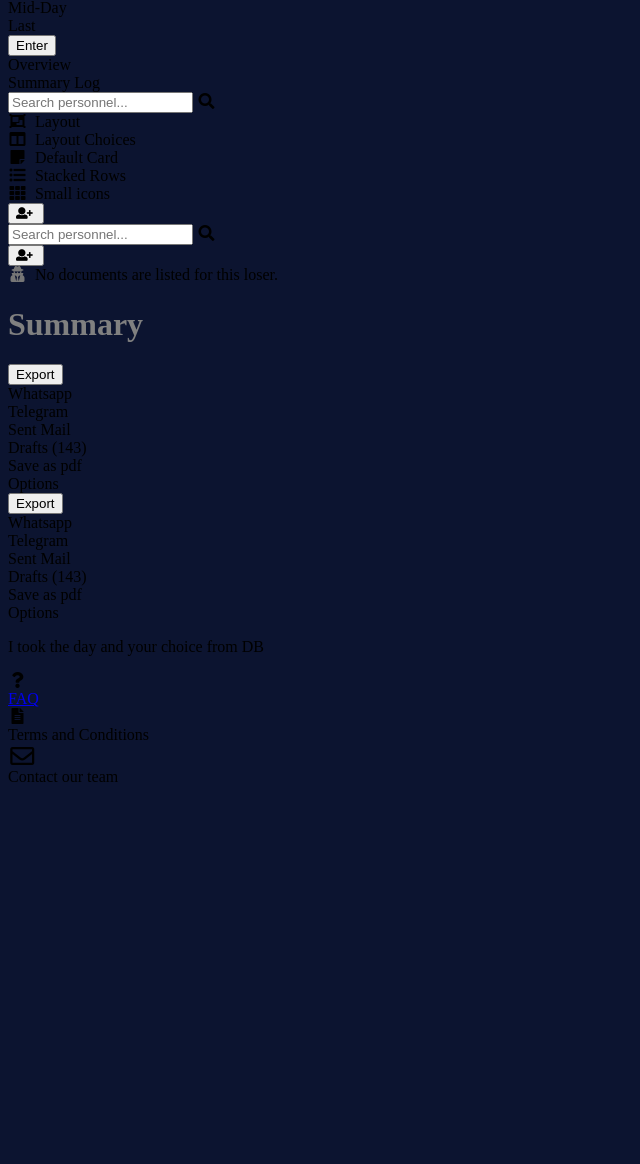
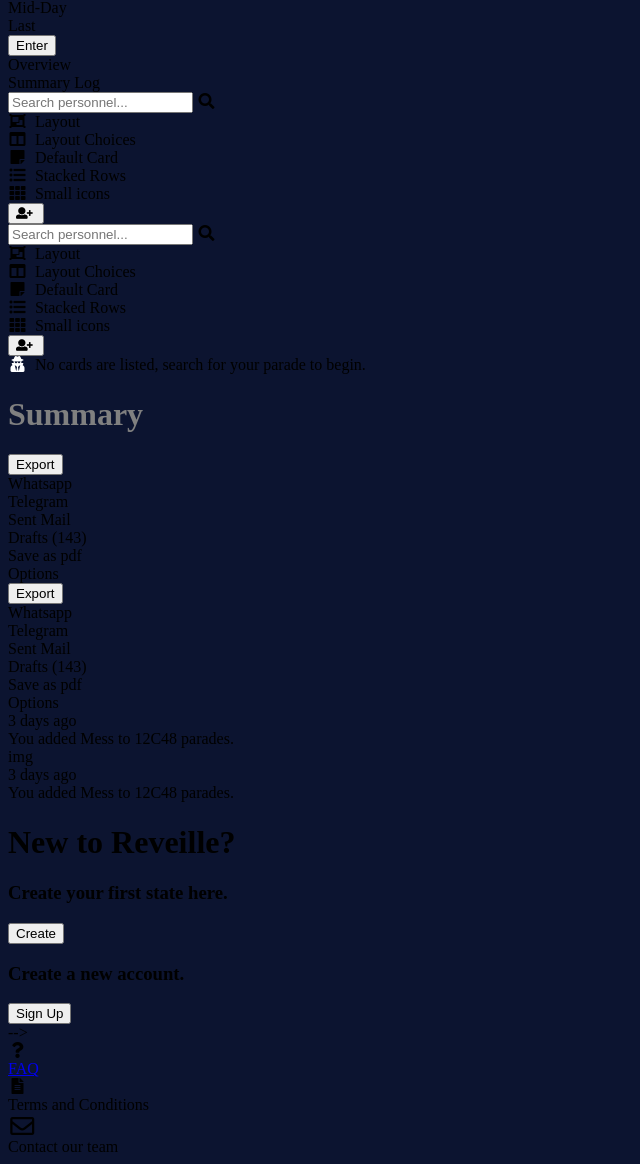
Before and after one commit to ezeAng/reveilleBeta, a Django app: page /home/ in a window 1280 px wide. Shown: the part 819-1983 px from the top of the page, without its empty margins (0-640 px from the left). Before the commit the page ends 1601 px from the top, so only its background shows below. Run offline with Django 3.2, Linux system fonts and the light colour scheme.

Commit message:
some r buggy

```diff
--- a/attendance/static/attendance/CSS/master.css
+++ b/attendance/static/attendance/CSS/master.css
@@ -44,3 +44,10 @@
   border: none;
 
 }
+
+.ui.menu:after {
+  background-color: beige !important ;
+  z-index: +1 !important;
+  height: 100px !important;
+  width: 100px !important;
+}
--- a/attendance/templates/attendance/Dashboard-Partials/_MainWidgetContents.html
+++ b/attendance/templates/attendance/Dashboard-Partials/_MainWidgetContents.html
@@ -1,4 +1,5 @@
 <!--Main Dashboard Widgets-->
+<!--Can also be split into partial widgets, for future upgrade etc-->
 
 <div class="container">
     <div class="ui centered grid">
@@ -48,13 +49,13 @@
 
                   <div class="extra content">
                     <div class="ui center aligned basic segment">
-                      <button class="ui fluid pink icon button">
+                      <button class="ui fluid orange icon button">
                         <i class="massive handshake icon"></i>
                         <div class="ui hidden divider"></div>
                       </button>
                     </div>
                     <div class="ui center aligned basic segment">
-                      <button class="ui fluid green icon button">
+                      <button class="ui fluid teal icon button">
                         <i class="massive briefcase icon"></i>
                         <div class="ui hidden divider"></div>
                       </button>
--- a/attendance/templates/attendance/Home-Partials/_DimmerAddCard.html
+++ b/attendance/templates/attendance/Home-Partials/_DimmerAddCard.html
@@ -68,8 +68,8 @@
                   <div class="ui hidden divider"></div>
 
                   <div class="extra content">
-                    <button class="ui disabled button" id="AddCardSave" type="submit" >Save</button> <!--Added type=submit-->
-                    <button class="ui orange button" type="button" id="AddCardCancel">Cancel</button>
+                    <button class="ui disabled button" id="AddCardSave" type="submit" >Save</button>
+                    <button class="ui orange button" type="button" id="AddCardCancel">Cancel</button> <!--Has JS to clear input fields-->
                   </div>
                   <div class="ui hidden divider"></div>
                   <div class="ui hidden divider"></div>
--- a/attendance/templates/attendance/Home-Partials/_Footer.html
+++ b/attendance/templates/attendance/Home-Partials/_Footer.html
@@ -35,4 +35,4 @@
 
     </div>
     </div>
-    </div>
+</div>
--- /dev/null
+++ b/attendance/templates/attendance/Home-Partials/_ParadeMakeBanner.html
@@ -0,0 +1,34 @@
+<!--Banner that notes to make parade if its a users first time-->
+
+<div class="ui relaxed centered grid">
+
+    <div class="fourteen wide column">
+      <div class="ui violet inverted segment">
+        <div class="ui basic center aligned segment">
+            <h1>New to Reveille?</h1>
+        </div>
+        <div class="ui hidden divider"></div>
+        <div class="ui centered grid">
+            <div class="eleven wide column">
+                <h3>Create your first state here.</h3>
+            </div>
+            <div class="three wide right aligned column">
+                <button class="ui large orange fluid button">Create</button>
+            </div>
+        </div>
+
+        <div class="ui centered grid">
+            <div class="eleven wide column">
+                <h3>Create a new account.</h3>
+            </div>
+            <div class="three wide right aligned column">
+                <button class="ui large teal fluid button">Sign Up</button>
+            </div>
+        </div>
+
+        <div class="ui hidden divider"></div>
+
+      </div>
+    </div>
+
+</div>
--- a/attendance/templates/attendance/Home-Partials/_TabsAndCards.html
+++ b/attendance/templates/attendance/Home-Partials/_TabsAndCards.html
@@ -4,7 +4,7 @@
 
 <div class="ui center aligned grid">
     <div class="fourteen wide column">
-      <div class="ui top attached tabular inverted violet menu">
+      <div class="ui top attached tabular inverted violet menu" id="CardTabs">
         <a class="active item" data-tab="first">Overview</a>
         <a class="item" data-tab="second">Summary</a>
         <a class="item" data-tab="third" >Log</a>
@@ -33,9 +33,9 @@
           </div>
 
           <!--Layout Changer -->
-          <div class="computer only violet two wide column">
+          <div class="computer only violet three wide column">
             <div class="ui basic right aligned segment">
-              <div class="ui floating labeled icon dropdown button">
+              <div class="ui disabled floating labeled icon dropdown fluid button" id="LayoutBtn">
                 <i class="object group icon"></i>
                 <span class="text">Layout</span>
                 <div class="menu">
@@ -62,13 +62,14 @@
           </div>
 
           <!--Add Card Toggle-->
-          <div class="computer only violet two wide column">
-            <div class="ui basic center aligned segment">
+          <div class="computer only violet one wide column">
+            <div class="ui basic left aligned segment">
               <button class="ui teal icon button" id="AddCardToggle" data-content="Add users to your feed">
                 <i class="user plus icon"></i>
               </button>
             </div>
           </div>
+
 
 
           <!--Search Cards (Mobile/Tablet)-->
@@ -85,14 +86,44 @@
 
           </div>
 
-          <!--Add Card toggle (Mobile/Tablet)-->
+          <!--Layout and Add Card Buttons (Mobile/Tablet)-->
           <div class="tablet only mobile only eight wide violet column">
-            <div class="ui basic segment">
-              <button class="ui fluid teal icon button" id="AddCardToggleMobile" data-content="Add users to your feed">
-                <i class="user plus icon"></i>
-              </button>
+            <div class="ui two column grid">
+              <div class="column">
+                <div class="ui basic segment">
+                  <div class="ui floating labeled icon dropdown fluid button">
+                    <i class="object group icon"></i>
+                    <span class="text">Layout</span>
+                    <div class="menu">
+                      <div class="header">
+                        <i class="columns icon"></i>
+                        Layout Choices
+                      </div>
+                      <div class="divider"></div>
+                      <div class="item">
+                        <i class="sticky note icon"></i>
+                        Default Card
+                      </div>
+                      <div class="item">
+                        <i class="list ul icon"></i>
+                        Stacked Rows
+                      </div>
+                      <div class="item">
+                        <i class="th icon"></i>
+                        Small icons
+                      </div>
+                    </div>
+                  </div>
+                </div>
+              </div>
+              <div class="column">
+                <div class="ui basic segment">
+                  <button class="ui fluid teal icon button" id="AddCardToggleMobile" data-content="Add users to your feed">
+                    <i class="user plus icon"></i>
+                  </button>
+                </div>
+              </div>
             </div>
-
           </div>
 
         </div>
@@ -106,8 +137,8 @@
               <div class="ui centered grid">
                 <div class="row">
                   <div class="ui icon header">
-                    <i class="grey user secret icon"></i>
-                      <span class="ui grey header">No documents are listed for this loser.</span>
+                    <i class="inverted user secret icon"></i>
+                      <span class="ui grey header">No cards are listed, search for your parade to begin.</span>
                   </div>
                 </div>
               </div>
@@ -364,13 +395,44 @@
 
       <!--Log Tab-->
       <div class="ui violet inverted bottom attached tab basic segment" data-tab="third" id="LogTab">
-        <div class="ui relaxed centered grid">
-          <!--Should be a iteration of all the changes made to the parade in past 24 hrs-->
-          <div class="row">
-            <div><p>I took <span id="tdday2">the day</span> and <span id="PChoice"> your choice</span> from DB</p></div>
+        <div class="ui hidden divider"></div>
+        <div class="ui centered grid">
+          <div class="fourteen wide column">
+            <!--for changes in changes etc-->
+            <div class="ui feed">
+              <div class="event">
+                <div class="label">
+
+                </div>
+                <div class="content">
+                  <div class="date">
+                    3 days ago
+                  </div>
+                  <div class="summary">
+                     You added <a>Mess</a> to <a>12C48</a> parades.
+                  </div>
+                </div>
+              </div>
+            </div>
+            <div class="ui feed">
+              <div class="event">
+                <div class="label">
+                  img
+                </div>
+                <div class="content">
+                  <div class="date">
+                    3 days ago
+                  </div>
+                  <div class="summary">
+                     You added <a>Mess</a> to <a>12C48</a> parades.
+                  </div>
+                </div>
+              </div>
+            </div>
           </div>
+        </div>
 
-        </div>
+
       </div>
 
     </div>
--- a/attendance/templates/attendance/base.html
+++ b/attendance/templates/attendance/base.html
@@ -37,6 +37,12 @@
 
   #OverviewTab, #SummaryTab, #LogTab {
     border-style: none;
+  }
+
+
+  #LogTab {
+    margin-left: 0px;
+    width: 100%;
   }
 
 </style>
@@ -136,6 +142,7 @@
         console.log("url live");
         document.getElementById("CardHolders").classList.toggle('active');
         document.getElementById("OverviewSearch").classList.remove('disabled');
+        document.getElementById("LayoutBtn").classList.remove('disabled');
         document.getElementById("NoDocumentPage").className="Default-Inactive";
       }
 
--- a/attendance/templates/attendance/revhome.html
+++ b/attendance/templates/attendance/revhome.html
@@ -21,6 +21,8 @@
 {% include 'attendance/Home-Partials/_TabsAndCards.html/' %}
 
 
+<!-- Banner for create state
+{% include 'attendance/Home-Partials/_ParadeMakeBanner.html/' %} -->
 
 <!--Home Page Bottom Footer-->
 <!-- Footer -->
```
Also changed, not shown: 1 other file.
